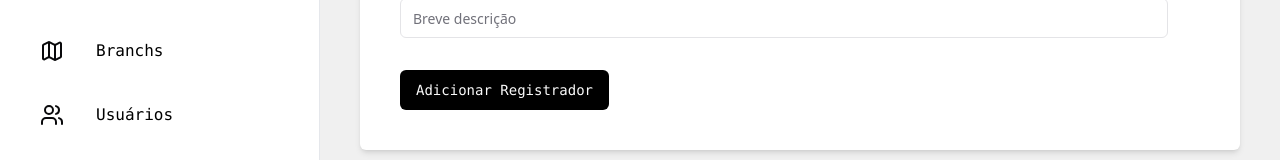
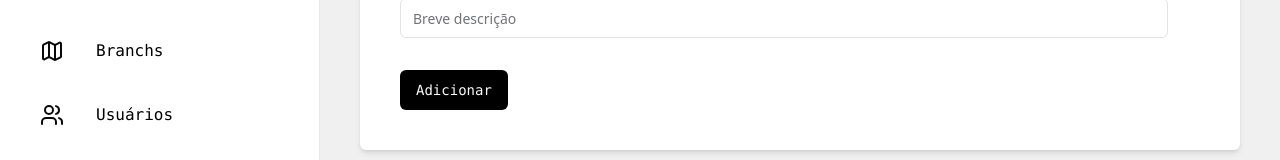
Before and after one commit to ericolvr/serial-front, a React (Vite) app: page /register/add in a window 1280 px wide. Shown: the part 382-542 px from the top of the page. Built offline with nearby package versions, Linux system fonts and the light colour scheme; no server answers; sample sign-in values are in the browser's storage.

Commit message:
changed button name

```diff
--- a/src/screens/register/add.tsx
+++ b/src/screens/register/add.tsx
@@ -239,7 +239,7 @@ export function RegisterAdd() {
                                     </div>
 
                                     <div className="pt-8">
-                                        <Button type="submit" className="bg-black font-mono cursor-pointer">Adicionar Registrador</Button>
+                                        <Button type="submit" className="bg-black font-mono cursor-pointer">Adicionar</Button>
                                     </div>
                                 </form>
                             </Form>
```
